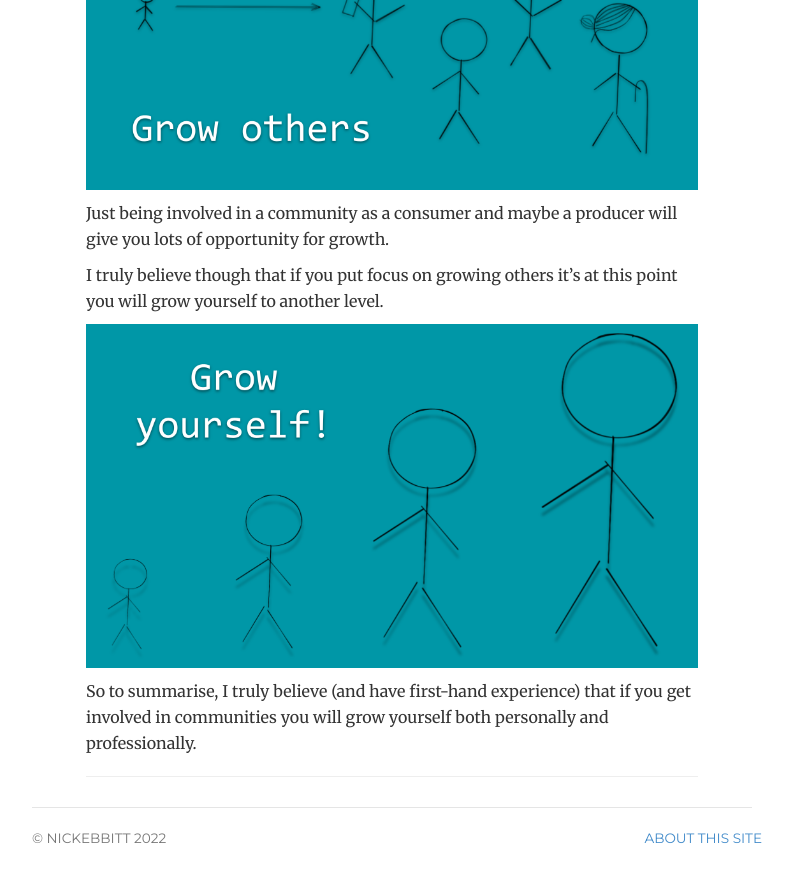
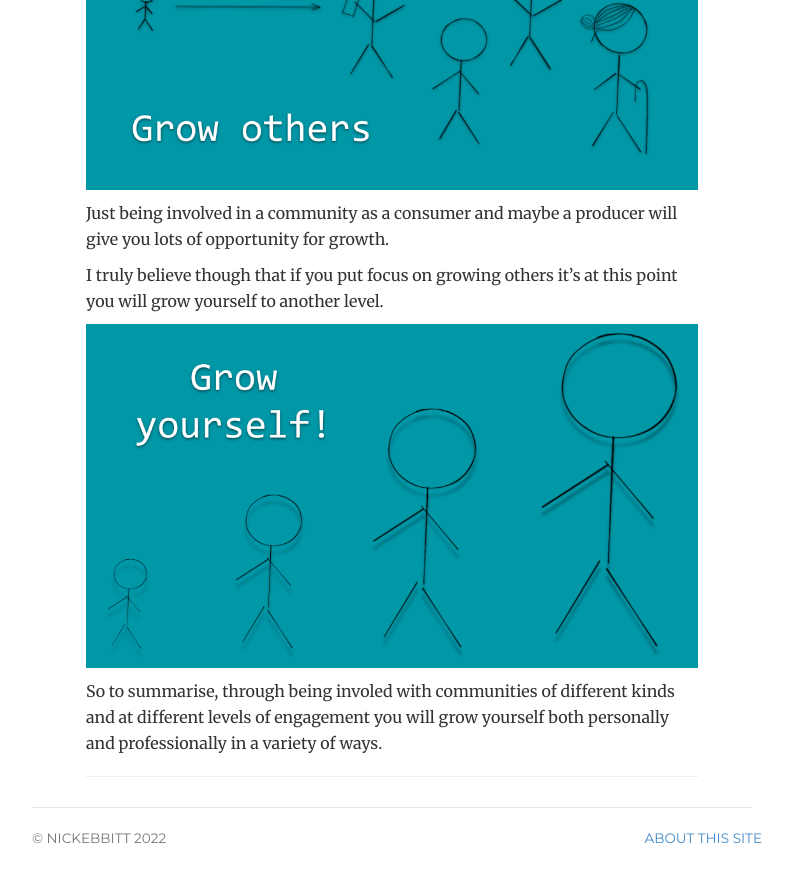
Before and after one commit to nickebbitt/nickebbitt.github.io, a Jekyll site: the page built from _posts/2021-12-04-grow-yourself-through-communities.md, in a window 1280 px wide and 900 px high, scrolled down 10089 px. Shown: the top 882 px of the window, without its empty margins (248-1040 px from the left). Built offline with Jekyll 4.4.1, drawn with Linux system fonts in a browser that asks for light colours; comment, search, counter and statistics services are not loaded.

Commit message:
Minor tweak

```diff
--- a/_posts/2021-12-04-grow-yourself-through-communities.md
+++ b/_posts/2021-12-04-grow-yourself-through-communities.md
@@ -175,4 +175,4 @@ I truly believe though that if you put focus on growing others it's at this poin
 
 ![grow-yourself](/assets/grow-yourself-through-communities/grow-yourself.png){:class="img-responsive"}
 
-So to summarise, I truly believe (and have first-hand experience) that if you get involved in communities you will grow yourself both personally and professionally.
+So to summarise, through being involed with communities of different kinds and at different levels of engagement you will grow yourself both personally and professionally in a variety of ways.
```
